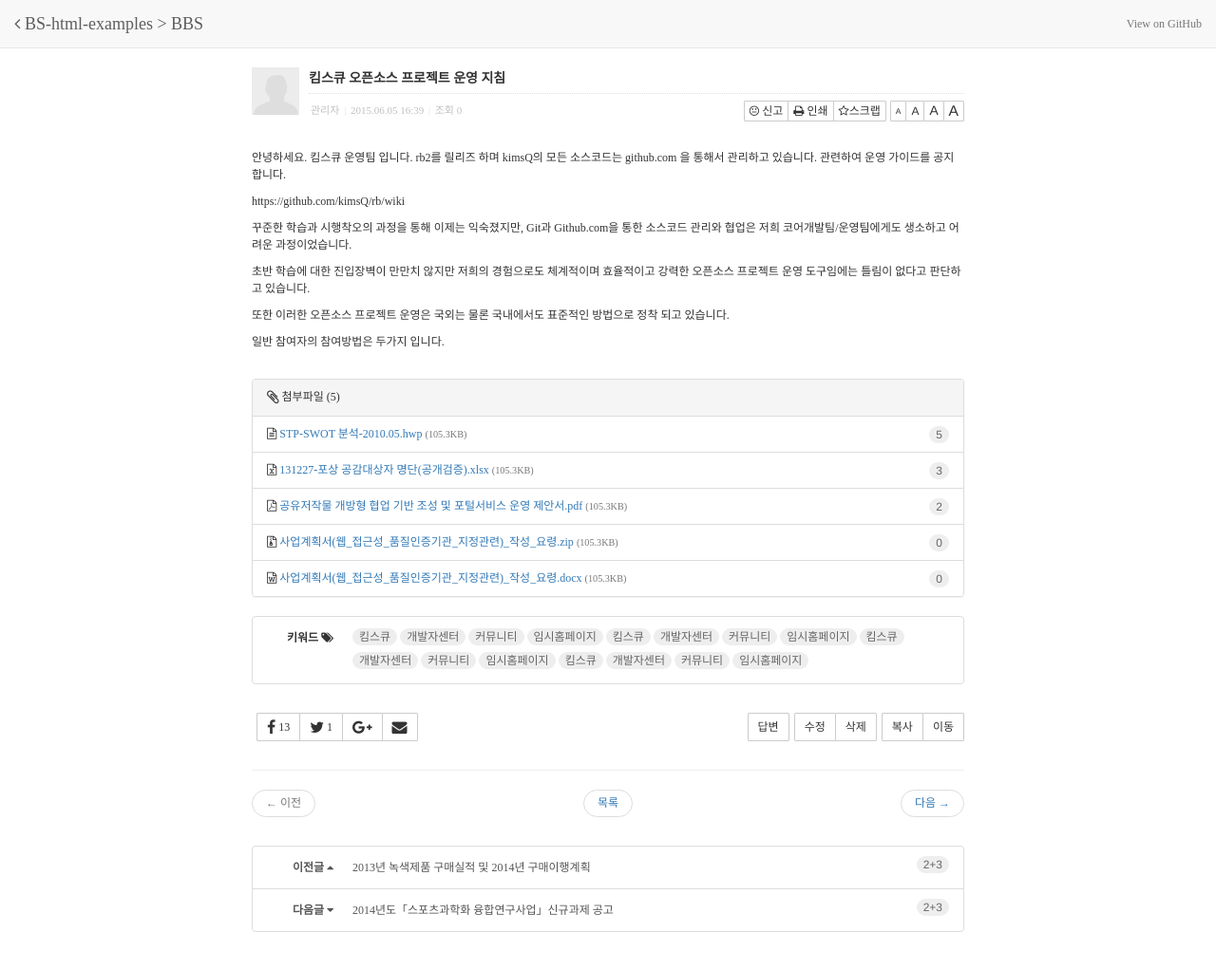
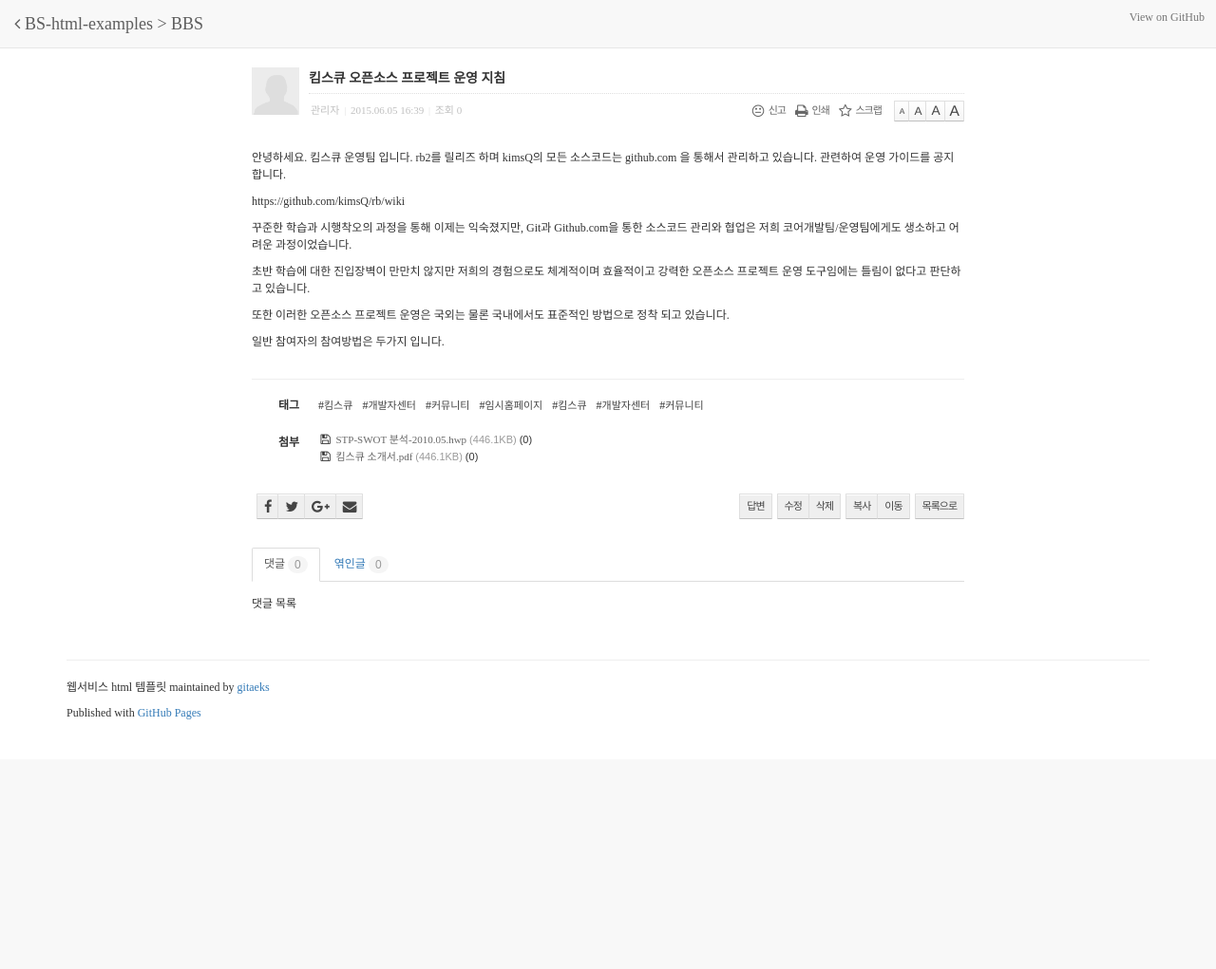
Before and after one commit to gitaeks/bs-html-examples, a PHP site: page /bbs/table-classic/view.html in a window 1280 px wide. Shown: the top 1021 px of the page at 95% size. After the commit the page ends 758 px from the top, so only its background shows below. Run offline with PHP 8.4, Linux system fonts and the light colour scheme; some libraries are stand-ins or nearby versions.

Commit message:
view 페이지 개선

```diff
--- a/assets/css/classic.css
+++ b/assets/css/classic.css
@@ -6,6 +6,16 @@ body {
 .dropdown-menu,
 .btn {
     border-radius: 1px;
+    letter-spacing: -1px;
+    font-family: dotum;
+}
+
+.btn-group-sm>.btn,
+.btn-sm {
+    padding: 4px 7px;
+    font-size: 11px;
+    line-height: 1.5;
+    border-radius: 1px;
 }
 
 .btn-group-xs>.btn,
@@ -13,9 +23,33 @@ body {
     border-radius: 1px;
 }
 
-.btn-group-sm>.btn,
-.btn-sm {
-    border-radius: 1px;
+/*nav*/
+.nav>li>a {
+    padding: 8px 12px;
+}
+
+/*tab*/
+.nav-tabs>li>a {
+    border-radius: 2px 2px 0 0;
+}
+
+.btn-default {
+    position: relative;
+    border-top: #DFDFDF solid 1px;
+    border-left: #DFDFDF solid 1px;
+    border-right: #DFDFDF solid 1px;
+    border-bottom: #C0C0C0 solid 1px;
+    background: #EFEFEF;
+    color: #444;
+}
+
+.btn-default:before {
+    position: absolute;
+    content: " ";
+    left: 0;
+    top: 0;
+    width: 100%;
+    border-top: #FFFFFF solid 1px;
 }
 
 .input-group-sm>.form-control,
@@ -36,6 +70,18 @@ body {
     border-bottom-right-radius: 1px;
 }
 
+
+/*badge*/
+.badge {
+    padding: 3px 7px;
+    font-size: 12px;
+    font-weight: normal;
+    background-color: #f5f5f5;
+    color: #999;
+    border-radius: 10px;
+    font-family: arial
+}
+
 @media (max-width: 767px) {
     .btn {
         margin-bottom: 10px
--- a/bbs/table-classic/style.css
+++ b/bbs/table-classic/style.css
@@ -242,6 +242,7 @@
     float: right;
     padding-top: 7px
 }
+
 .rb-bbs-view .rb-bbs-heading .rb-meta {
     float: left;
     padding-top: 7px;
@@ -272,11 +273,29 @@
     overflow: visible;
 }
 
+.rb-bbs-view .rb-bbs-heading .rb-buttons {
+    margin-right: 5px
+}
+.rb-bbs-view .rb-bbs-heading .rb-buttons a {
+    padding: 1px 3px;
+    color: #666;
+    font-size: 11px
+}
+
 /*font-resizer*/
 .rb-bbs-view .rb-bbs-heading .rb-resizer a {
     margin-left: -1px;
     font-family: 'Helvetica Neue', Helvetica, Arial, sans-serif;
     line-height: 18px
+}
+.rb-bbs-view .rb-bbs-heading .rb-resizer a.btn-default {
+    background: -moz-linear-gradient(top, #ffffff 0%, #f5f5f5 100%);
+    background: -webkit-gradient(linear, left top, left bottom, color-stop(0%, #ffffff), color-stop(100%, #f5f5f5));
+    background: -webkit-linear-gradient(top, #ffffff 0%, #f5f5f5 100%);
+    background: -o-linear-gradient(top, #ffffff 0%, #f5f5f5 100%);
+    background: -ms-linear-gradient(top, #ffffff 0%, #f5f5f5 100%);
+    background: linear-gradient(to bottom, #ffffff 0%, #f5f5f5 100%);
+    filter: progid:DXImageTransform.Microsoft.gradient( startColorstr='#ffffff', endColorstr='#f5f5f5',GradientType=0 );
 }
 .rb-bbs-view .rb-bbs-heading .rb-resizer .rb-font-xs a {font-size: 70%}
 .rb-bbs-view .rb-bbs-heading .rb-resizer .rb-font-sm a {font-size: 100%}
@@ -286,6 +305,7 @@
 .rb-bbs-view.rb-font-sm .rb-resizer .rb-font-sm a,
 .rb-bbs-view.rb-font-md .rb-resizer .rb-font-md a,
 .rb-bbs-view.rb-font-lg .rb-resizer .rb-font-lg a {
+    background: none;
     background-color: #e6e6e6;
     border-color: #adadad;
     -webkit-box-shadow: inset 0 3px 5px rgba(0,0,0,.125);
@@ -320,34 +340,92 @@
 
 /********** bbs-footer **********/
 
+.rb-bbs-footer {
+    padding: 15px 0;
+    border-top: 1px solid #eee
+}
+
 .rb-bbs-footer .btn-toolbar {
     margin: 30px 0
 }
 
+/*pager*/
 .rb-bbs-footer .pager {
     margin-bottom: 30px
 }
 
-.rb-bbs-view .rb-bbs-footer dl {
-    margin-bottom: 0;
+/*Description lists*/
+.rb-bbs-view .rb-bbs-footer .dl-horizontal {
+    margin-bottom: 15px;
 }
-.rb-bbs-view .rb-bbs-footer dt,
-.rb-bbs-view .rb-bbs-footer dd {
+.rb-bbs-view .rb-bbs-footer .dl-horizontal dt,
+.rb-bbs-view .rb-bbs-footer .dl-horizontal dd {
     line-height: 2
 }
-
-.rb-bbs-view .rb-bbs-footer .badge {
-    margin-bottom: 5px;
-    font-weight: normal;
-    background-color: #eee;
-    color: #666;
-    font-family: 'Helvetica Neue', Helvetica, Arial, sans-serif;
+.rb-bbs-view .rb-bbs-footer .dl-horizontal a {
+    color: #444;
+    font-size: 11px;
+    font-family: dotum
+}
+.rb-bbs-view .rb-bbs-footer .dl-horizontal a:hover {
+    text-decoration: underline;
+}
+.rb-bbs-view .rb-bbs-footer .dl-horizontal ul {
+    margin-left: 0;
+    margin-bottom: 0
 }
 
-.rb-bbs-view .rb-bbs-footer .rb-tags .badge {
-    font-family: inherit;
+/*tag*/
+.rb-bbs-view .rb-bbs-footer .rb-tag {
+    margin-bottom: 15px
+}
+.rb-bbs-view .rb-bbs-footer .rb-tag li {
+    padding-left: 0;
+    padding-right: 7px;
+    line-height: 1.5
+}
+.rb-bbs-view .rb-bbs-footer .rb-tags li:after {
+    content: ','
 }
 
+/*attach*/
+.rb-bbs-view .rb-bbs-footer .rb-attach {
+    margin-bottom: 15px
+}
+.rb-bbs-view .rb-bbs-footer .rb-attach ul {
+    margin-left: 0;
+    margin-bottom: 0
+}
+.rb-bbs-view .rb-bbs-footer .rb-attach li {
+    line-height: 1.5
+}
+.rb-bbs-view .rb-bbs-footer .rb-attach a {
+    color: #666;
+}
+.rb-bbs-view .rb-bbs-footer .rb-attach span {
+    font-size: 11px;
+    font-family: arial;
+}
+.rb-bbs-view .rb-bbs-footer .rb-attach span:before{
+    content: '('
+}
+.rb-bbs-view .rb-bbs-footer .rb-attach span:after{
+    content: ')'
+}
+.rb-bbs-view .rb-bbs-footer .rb-attach span.rb-size {
+    color: #999;
+}
+.rb-bbs-view .rb-bbs-footer .rb-attach span.rb-down {
+    color: #333;
+}
+
+
+/*tabs*/
+.rb-tabs .tab-content {
+    padding: 15px 0
+}
+
+/*comments*/
 .rb-bbs-view .rb-bbs-footer .rb-comments {
     margin: 40px 0
 }
@@ -355,10 +433,10 @@
 @media (min-width: 767px) {
 
     .rb-bbs-view .rb-bbs-footer .dl-horizontal dt {
-        width: 70px;
+        width: 50px;
     }
     .rb-bbs-view .rb-bbs-footer .dl-horizontal dd {
-        margin-left: 90px;
+        margin-left: 70px;
     }
 }
 
--- a/bbs/table-classic/view.html
+++ b/bbs/table-classic/view.html
@@ -71,10 +71,10 @@
                                         </ul>
                                     </div>
                                     <div class="btn-toolbar">
-                                        <div class="btn-group" role="group" aria-label="...">
-                                            <a href="" class="btn btn-default btn-xs"><i class="fa fa-meh-o"></i> 신고</a>
-                                            <a href="" class="btn btn-default btn-xs"><i class="fa fa-print"></i> 인쇄</a>
-                                            <a href="" class="btn btn-default btn-xs"><i class="fa fa-star-o"></i>스크랩</a>
+                                        <div class="btn-group rb-buttons" role="group" aria-label="...">
+                                            <a href="" class="btn btn-link btn-xs"><i class="fa fa-meh-o fa-lg fa-fw"></i> 신고</a>
+                                            <a href="" class="btn btn-link btn-xs"><i class="fa fa-print fa-lg fa-fw"></i> 인쇄</a>
+                                            <a href="" class="btn btn-link btn-xs"><i class="fa fa-star-o fa-lg fa-fw"></i> 스크랩</a>
                                         </div>
                                         <div class="btn-group rb-resizer" role="group" aria-label="...">
                                             <span class="rb-font-xs"><a class="btn btn-default btn-xs hidden-xs">A</a></span>
@@ -118,51 +118,52 @@
                         </div>
                         <div class="rb-bbs-footer">
 
-                            <article class="panel panel-default rb-attach">
-                                <header class="panel-heading"><i class="fa fa-paperclip fa-lg"></i> 첨부파일 (5)</header>
-                                <div class="list-group">
-                                    <li class="list-group-item"><i class="fa fa-file-text-o"></i> <a href="">STP-SWOT 분석-2010.05.hwp</a> <small class="text-muted">(105.3KB)</small> <span class="badge hidden-xs" data-tooltip="tooltip" title="다운로드 수">5</span></li>
-                                    <li class="list-group-item"><i class="fa fa-file-excel-o"></i> <a href="">131227-포상 공감대상자 명단(공개검증).xlsx</a> <small class="text-muted">(105.3KB)</small> <span class="badge hidden-xs" data-tooltip="tooltip" title="다운로드 수">3</span></li>
-                                    <li class="list-group-item"><i class="fa fa-file-pdf-o"></i> <a href="">공유저작물 개방형 협업 기반 조성 및 포털서비스 운영 제안서.pdf</a> <small class="text-muted">(105.3KB)</small> <span class="badge hidden-xs" data-tooltip="tooltip" title="다운로드">2</span></li>
-                                    <li class="list-group-item"><i class="fa fa-file-archive-o"></i> <a href="">사업계획서(웹_접근성_품질인증기관_지정관련)_작성_요령.zip</a> <small class="text-muted">(105.3KB)</small> <span class="badge hidden-xs" data-tooltip="tooltip" title="" data-original-title="다운로드 수">0</span></li>
-                                    <li class="list-group-item"><i class="fa fa-file-word-o"></i> <a href="">사업계획서(웹_접근성_품질인증기관_지정관련)_작성_요령.docx</a> <small class="text-muted">(105.3KB)</small> <span class="badge hidden-xs" data-tooltip="tooltip" title="다운로드 수">0</span></li>
-                                </div>
-                            </article>
+                            <dl class="dl-horizontal rb-tag">
+                                <dt>태그</dt>
+                                <dd>
+                                    <ul class="list-inline">
+                                        <li>#<a href="">킴스큐</a></li>
+                                        <li>#<a href="">개발자센터</a></li>
+                                        <li>#<a href="">커뮤니티</a></li>
+                                        <li>#<a href="">임시홈페이지</a></li>
+                                        <li>#<a href="">킴스큐</a></li>
+                                        <li>#<a href="">개발자센터</a></li>
+                                        <li>#<a href="">커뮤니티</a></li>
+                                    </ul>
 
+                                </dd>
+                            </dl>
 
-                             <ul class="list-group rb-tags">
-                                <li class="list-group-item">
-                                    <dl class="dl-horizontal">
-                                        <dt>키워드  <i class="fa fa-tags" title="태그"></i></dt>
-                                        <dd>
-                                            <a href=""><span class="badge">킴스큐</span></a>
-                                            <a href=""><span class="badge">개발자센터</span></a>
-                                            <a href=""><span class="badge">커뮤니티</span></a>
-                                            <a href=""><span class="badge">임시홈페이지</span></a>
-                                            <a href=""><span class="badge">킴스큐</span></a>
-                                            <a href=""><span class="badge">개발자센터</span></a>
-                                            <a href=""><span class="badge">커뮤니티</span></a>
-                                            <a href=""><span class="badge">임시홈페이지</span></a>
-                                            <a href=""><span class="badge">킴스큐</span></a>
-                                            <a href=""><span class="badge">개발자센터</span></a>
-                                            <a href=""><span class="badge">커뮤니티</span></a>
-                                            <a href=""><span class="badge">임시홈페이지</span></a>
-                                            <a href=""><span class="badge">킴스큐</span></a>
-                                            <a href=""><span class="badge">개발자센터</span></a>
-                                            <a href=""><span class="badge">커뮤니티</span></a>
-                                            <a href=""><span class="badge">임시홈페이지</span></a>
-                                        </dd>
-                                    </dl>
-                                </li>
-                            </ul>
-
+                            <dl class="dl-horizontal rb-attach">
+                                <dt>첨부</dt>
+                                <dd>
+                                    <ul class="list-unstyled">
+                                        <li>
+                                            <i class="fa fa-floppy-o fa-fw"></i>
+                                            <a href="">STP-SWOT 분석-2010.05.hwp</a>
+                                            <span class="rb-size">446.1KB</span>
+                                            <span class="rb-down" data-tooltip="tooltip" title="다운로드 수">0</span>
+                                        </li>
+                                        <li>
+                                            <i class="fa fa-floppy-o fa-fw"></i>
+                                            <a href="">킴스큐 소개서.pdf</a>
+                                            <span class="rb-size">446.1KB</span>
+                                            <span class="rb-down" data-tooltip="tooltip" title="다운로드 수">0</span>
+                                        </li>
+                                    </ul>
+                               </dd>
+                            </dl>
 
                             <div class="btn-toolbar" role="toolbar">
                                 <div class="btn-group btn-group-sm">
-                                    <a href="" class="btn btn-default" data-tooltip="tooltip" title="" data-original-title="페이스북 공유"><i class="fa fa-facebook fa-lg"></i>  <span>13</span></a>
-                                    <a href="" class="btn btn-default" data-tooltip="tooltip" title="" data-original-title="트위터 공유"><i class="fa fa-twitter fa-lg"></i>  <span>1</span></a>
-                                    <a href="" class="btn btn-default" data-tooltip="tooltip" title="구글+ 공유"><i class="fa fa-google-plus fa-lg"></i>  </a>
-                                    <a href="mailto:?subject=킴스큐 오픈소스 프로젝트 운영 지침&amp;body=Check out this post:%20http://www.abc.com/blog/192680" onclick="return confirm('메일로 본 게시물의 링크를 보내시겠습니까??');" class="btn btn-default" data-tooltip="tooltip" title="메일 공유"><i class="fa fa-envelope fa-lg"></i>  </a>
+                                    <a href="" class="btn btn-default" data-tooltip="tooltip" title="" data-original-title="페이스북 공유"><i class="fa fa-facebook fa-lg"></i></a>
+                                    <a href="" class="btn btn-default" data-tooltip="tooltip" title="" data-original-title="트위터 공유"><i class="fa fa-twitter fa-lg"></i></a>
+                                    <a href="" class="btn btn-default" data-tooltip="tooltip" title="구글+ 공유"><i class="fa fa-google-plus fa-lg"></i></a>
+                                    <a href="mailto:?subject=킴스큐 오픈소스 프로젝트 운영 지침&amp;body=Check out this post:%20http://www.abc.com/blog/192680" onclick="return confirm('메일로 본 게시물의 링크를 보내시겠습니까??');" class="btn btn-default" data-tooltip="tooltip" title="메일 공유"><i class="fa fa-envelope fa-lg"></i></a>
+                                </div>
+
+                                <div class="btn-group btn-group-sm pull-right">
+                                    <a href="list.html" class="btn btn-default">목록으로</a>
                                 </div>
 
                                 <div class="btn-group btn-group-sm pull-right">
@@ -178,33 +179,25 @@
                                 </div>
                             </div>
 
-                            <hr>
-                            <ul class="pager">
-                                <li class="previous disabled"><a href="#">← 이전</a></li>
-                                <li><a href="list.html">목록</a></li>
-                                <li class="next"><a href="#">다음 →</a></li>
-                            </ul>
 
-                            <div class="list-group">
-                                <a href="#" class="list-group-item">
-                                    <dl class="dl-horizontal">
-                                        <dt>이전글 <i class="fa fa-caret-up"></i></dt>
-                                        <dd>2013년 녹색제품 구매실적 및 2014년 구매이행계획<span class="badge pull-right" data-tooltip="tooltip" title="댓글수">2+3</span></dd>
-                                    </dl>
-                                </a>
-                                <a href="#" class="list-group-item">
-                                    <dl class="dl-horizontal">
-                                        <dt>다음글 <i class="fa fa-caret-down"></i></dt>
-                                        <dd>2014년도「스포츠과학화 융합연구사업」신규과제 공고<span class="badge pull-right" data-tooltip="tooltip" title="댓글수">2+3</span></dd>
-                                    </dl>
-                                </a>
-                            </div>
-
-                            <div class="rb-comments well text-center text-muted">
-                                댓글 영역
+                            <div class="rb-tabs">
+                                <ul class="nav nav-tabs">
+                                    <li class="active"><a href="#comment" data-toggle="tab">댓글 <span class="badge">0</span></a></li>
+                                    <li><a href="#trackback" data-toggle="tab">엮인글  <span class="badge">0</span></a></li>
+                                </ul>
+                                <div class="tab-content">
+                                    <div class="tab-pane active" id="comment">
+                                        댓글 목록
+                                    </div>
+                                    <div class="tab-pane" id="trackback">
+                                        트래백 목록
+                                    </div>
+                                </div>
                             </div>
 
                         </div>
+
+
 
                     </section><!-- 템플릿 끝 -->
 
```
